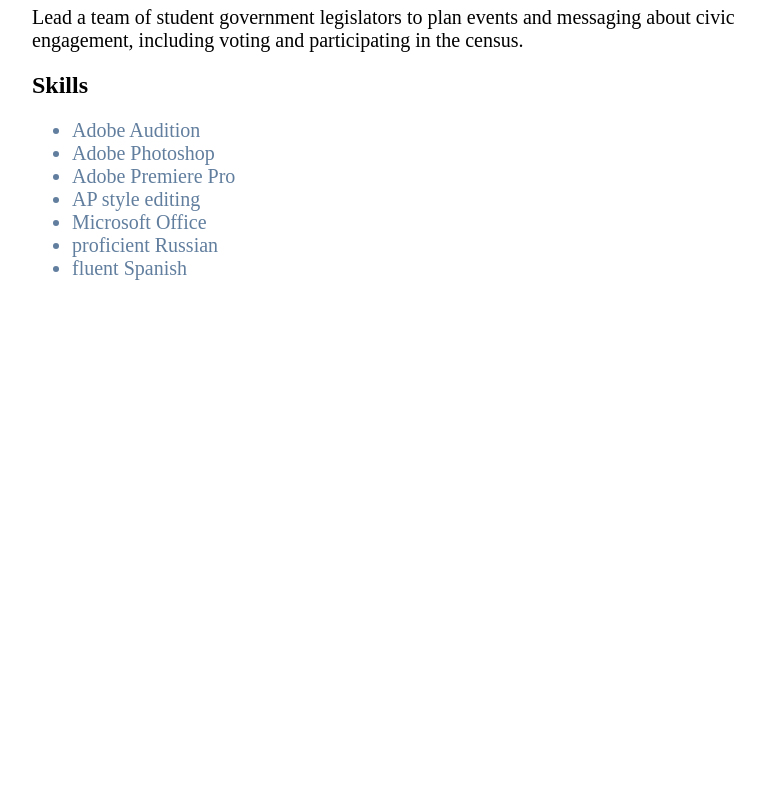
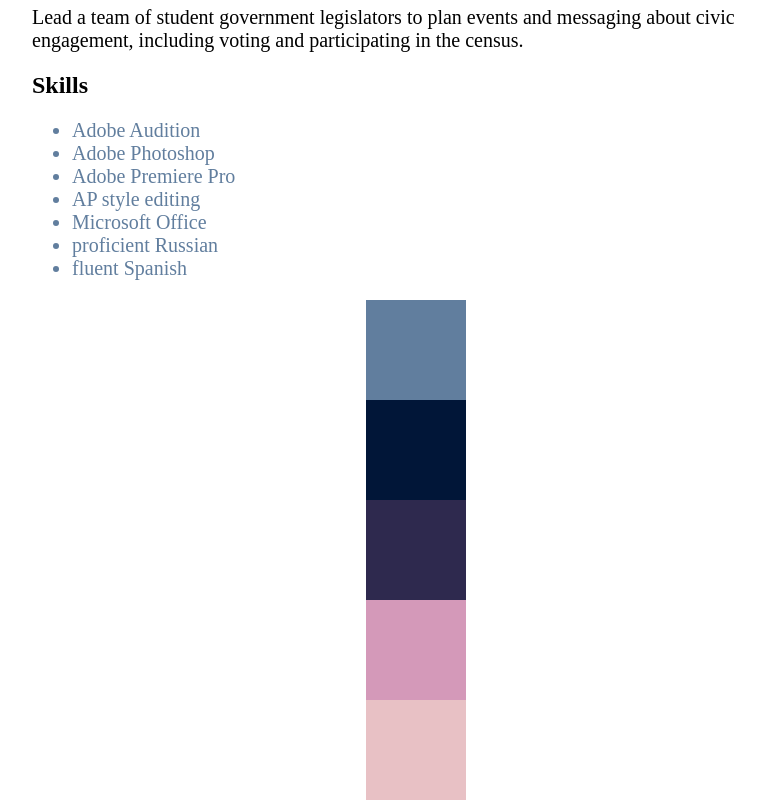
Before and after one commit to amarquez1043/amarquez1043.github.io, a plain HTML site: page resume/resume.html in a window 1280 px wide. Shown: the part 1912-2712 px from the top of the page, without its empty margins (224-989 px from the left). Before the commit the page ends 2212 px from the top, so only its background shows below. Drawn offline with Linux system fonts and the light colour scheme; files that its build step writes are made by us from their sources.

Commit message:
another portfolio upload

```diff
--- a/about/styles.css
+++ b/about/styles.css
@@ -59,3 +59,38 @@ p {
   /*target same as above, but only the last li element in the list*/
   content: "";
 }
+
+.color1 {
+  background-color: #617E9E;
+  margin: 0 auto;
+  width: 100px;
+  height: 100px;
+}
+
+.color2 {
+  background-color: #011638;
+  margin: 0 auto;
+  width: 100px;
+  height: 100px;
+}
+
+.color3 {
+  background-color: #2e294e;
+  margin: 0 auto;
+  width: 100px;
+  height: 100px;
+}
+
+.color4 {
+  background-color: #d499b9;
+  margin: 0 auto;
+  width: 100px;
+  height: 100px;
+}
+
+.color5 {
+  background-color: #e8c1c5;
+  margin: 0 auto;
+  width: 100px;
+  height: 100px;
+}
--- a/home/styles.css
+++ b/home/styles.css
@@ -59,3 +59,38 @@ ul {
   /*target same as above, but only the last li element in the list*/
   content: "";
 }
+
+.color1 {
+  background-color: #617E9E;
+  margin: 0 auto;
+  width: 100px;
+  height: 100px;
+}
+
+.color2 {
+  background-color: #011638;
+  margin: 0 auto;
+  width: 100px;
+  height: 100px;
+}
+
+.color3 {
+  background-color: #2e294e;
+  margin: 0 auto;
+  width: 100px;
+  height: 100px;
+}
+
+.color4 {
+  background-color: #d499b9;
+  margin: 0 auto;
+  width: 100px;
+  height: 100px;
+}
+
+.color5 {
+  background-color: #e8c1c5;
+  margin: 0 auto;
+  width: 100px;
+  height: 100px;
+}
--- a/resume/resume.html
+++ b/resume/resume.html
@@ -68,6 +68,15 @@
         <li>proficient Russian</li>
         <li>fluent Spanish</li>
       </ul>
-
+      <div class=color1>
+      </div>
+      <div class=color2>
+      </div>
+      <div class=color3>
+      </div>
+      <div class=color4>
+      </div>
+      <div class=color5>
+      </div>
   </body>
   </html>
--- /dev/null
+++ b/resume/styles.css
@@ -0,0 +1,96 @@
+/*font-family: 'Merriweather', serif;
+font-family: 'Caladea', serif;*/
+body {
+  max-width: 60%;
+  margin: auto;
+}
+
+h1 {
+  font-size: 36px;
+  color: #2E294E;
+  font-family: 'Caladea', serif;
+  font-weight: bold;
+  text-align: center;
+  margin: 0 auto;
+  border-bottom-color: #517BA8;
+}
+
+img {
+  max-width: 300px;
+  text-align: center;
+}
+
+p {
+  font-size: 20px;
+  font-family: 'Merriweather', serif;
+}
+
+.photo {
+  text-align: center;
+}
+
+ul {
+  font-size: 20px;
+  font-family: 'Merriweather', serif;
+  color: #617E9E;
+}
+
+#pages{
+  text-align: center;
+  color: #617E9E;
+}
+
+#pages ul {
+  list-style-type: none;
+  padding-left: 0;
+}
+
+#pages ul li {
+  display: inline-block;
+}
+
+#pages ul li::after {
+  /*target the li's in social and target the space immediately after them*/
+  content: "|";
+  padding: 6px;
+}
+
+#pages ul li:last-child::after {
+  /*target same as above, but only the last li element in the list*/
+  content: "";
+}
+
+.color1 {
+  background-color: #617E9E;
+  margin: 0 auto;
+  width: 100px;
+  height: 100px;
+}
+
+.color2 {
+  background-color: #011638;
+  margin: 0 auto;
+  width: 100px;
+  height: 100px;
+}
+
+.color3 {
+  background-color: #2e294e;
+  margin: 0 auto;
+  width: 100px;
+  height: 100px;
+}
+
+.color4 {
+  background-color: #d499b9;
+  margin: 0 auto;
+  width: 100px;
+  height: 100px;
+}
+
+.color5 {
+  background-color: #e8c1c5;
+  margin: 0 auto;
+  width: 100px;
+  height: 100px;
+}
```
Also changed, not shown: about/about.html (+10 -0 lines), home/home.html (+10 -0 lines), work/work.html (+10 -0 lines).
